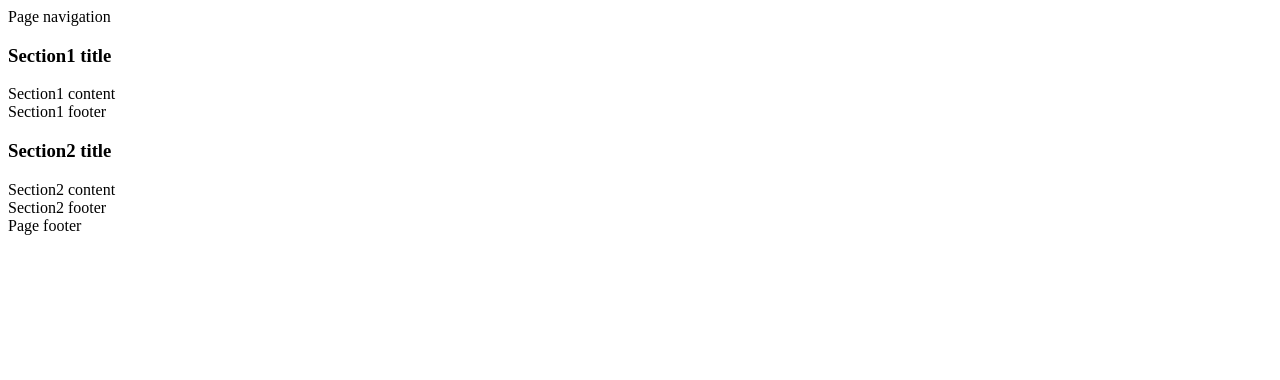
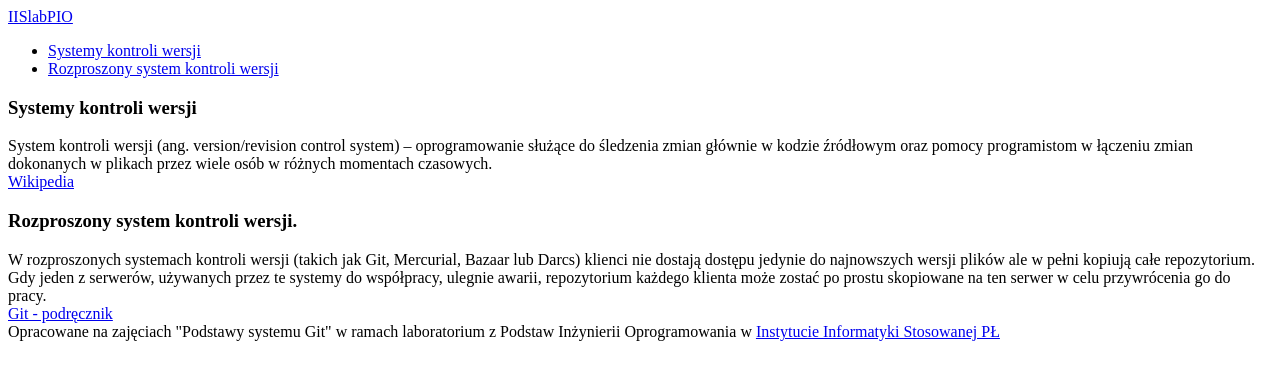
Before and after one commit to GrzegorzArendarczyk/iislabpio_180128, a plain HTML site: page index.html in a window 1280 px wide. Drawn offline with Linux system fonts and the light colour scheme.

Commit message:
zmiana master.part1

```diff
--- a/index.html
+++ b/index.html
@@ -1,36 +1,47 @@
 <!DOCTYPE html>
 <html>
 	<head>
-		<meta http-equiv="Content-Type" content="text/html; charset=utf-8">
+<meta http-equiv="Content-Type" content="text/html; charset=utf-8">
 	</head>
 	<body>
 		<nav class="navbar">
-			Page navigation
+
+	 <div class="navbar-header">
+		 <a class="navbar-brand" href="#">IISlabPIO</a>
+	 </div>
+	 <div class="collapse navbar-collapse">
+	 	<ul class="nav navbar-nav">
+   			<li><a href="#section1">Systemy kontroli wersji</a></li>
+   			<li><a href="#section2">Rozproszony system kontroli wersji</a></li>
+   		</ul>
+   	</div>
 		</nav>
 		<section id="section1" class="panel panel-default">
 			<div class="panel-heading">
-	    		<h3 class="panel-title">Section1 title</h3>
+	    		<h3 class="panel-title">Systemy kontroli wersji</h3>
 		  	</div>
 	  		<div class="panel-body">
-	    		Section1 content
+System kontroli wersji (ang. version/revision control system) – oprogramowanie służące do śledzenia zmian głównie w kodzie źródłowym oraz pomocy programistom w łączeniu zmian dokonanych w plikach przez wiele osób w różnych momentach czasowych.
 	  		</div>
 			<footer class="panel-footer">
-				Section1 footer
+<a href="http://pl.wikipedia.org/wiki/System_kontroli_wersji">Wikipedia</a>
 			</footer>
 		</section>
 		<section id="section2" class="panel panel-default">
 			<div class="panel-heading">
-	    		<h3 class="panel-title">Section2 title</h3>
+	    		<h3 class="panel-title">Rozproszony system kontroli wersji.</h3>
 	  		</div>
 	  		<div class="panel-body">
-		    	Section2 content
+		    W rozproszonych systemach kontroli wersji (takich jak Git, Mercurial, Bazaar lub Darcs) klienci nie dostają dostępu jedynie do najnowszych wersji plików ale w pełni kopiują całe repozytorium. Gdy jeden z serwerów, używanych przez te systemy do współpracy, ulegnie awarii, repozytorium każdego klienta może zostać po prostu skopiowane na ten serwer w celu przywrócenia go do pracy.
+
 		  	</div>
 			<footer class="panel-footer">
-				Section2 footer
+				<a href="http://git-scm.com/book/pl/Pierwsze-kroki-Wprowadzenie-do-kontroli-wersji#Rozproszone-systemy-kontroli-wersji">Git - podręcznik</a>
 			</footer>
 		</section>
 		<footer  class="navbar">
-			Page footer
+			Opracowane na zajęciach "Podstawy systemu Git" w ramach laboratorium z Podstaw Inżynierii Oprogramowania w <a href="http://www.iis.p.lodz.pl/">Instytucie Informatyki Stosowanej PŁ</a>
+
 		</footer>
 	</body>
 </html>
```
